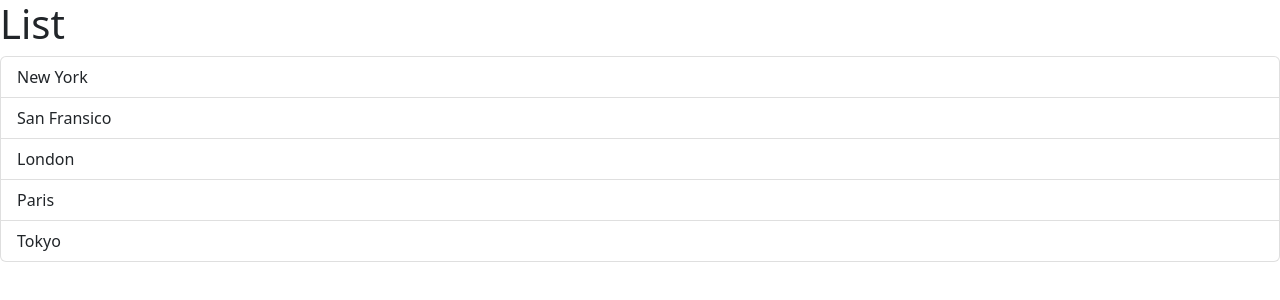
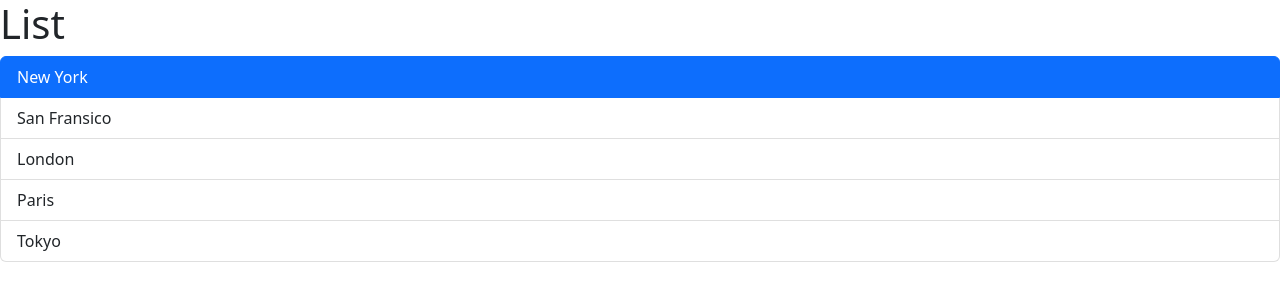
Before and after one commit to redayzarra/study-react, a React (Vite) app: page / in a window 1280 px wide. Shown: the top 300 px of the page. Built offline with nearby package versions, Linux system fonts and the light colour scheme.

Commit message:
Adding classes dynamically

```diff
--- a/src/components/ListGroup.tsx
+++ b/src/components/ListGroup.tsx
@@ -2,6 +2,7 @@ import { MouseEvent } from "react";
 
 function ListGroup() {
   let items = ["New York", "San Fransico", "London", "Paris", "Tokyo"];
+  let selectedIndex = 0;
 
   // Event handler
   const handleClick = (event: MouseEvent) => console.log(event);
@@ -13,7 +14,7 @@ function ListGroup() {
       <ul className="list-group">
         {items.map((item, index) => (
           <li
-            className="list-group-item"
+            className={ selectedIndex == index ? "list-group-item active" : "list-group-item"}
             key={item}
             onClick={handleClick}
           >
```
